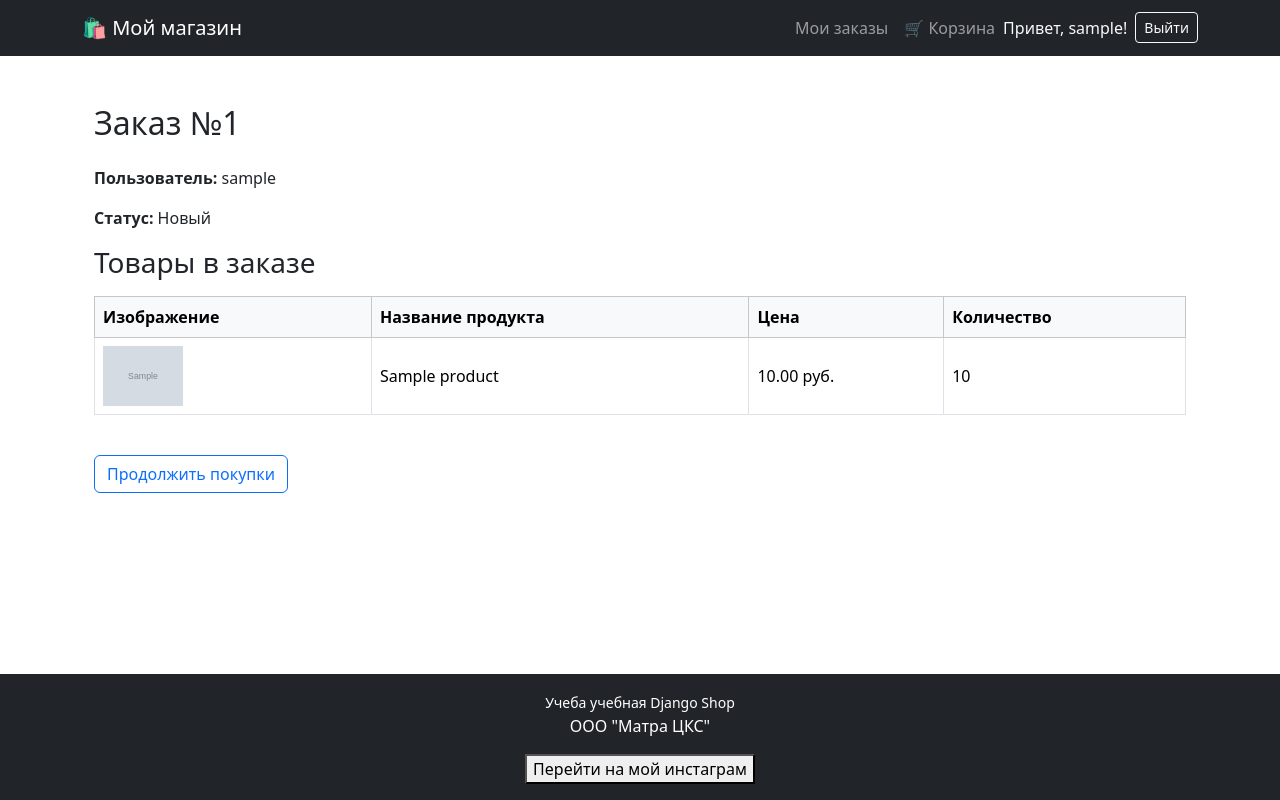
After one commit to khlemanenka99-ai/djanga_magaz, a Django app: page /order/1 in a window 1280 px wide. The commit adds this page. Run offline with Django 5.2, Linux system fonts and the light colour scheme; a user stored in the database is signed in; tables that the repository leaves empty hold one stand-in row (values such as "Sample post"); grey boxes marked "Sample" are stand-in pictures.

Commit message:
домашнее задание

```diff
--- a/myapp/admin.py
+++ b/myapp/admin.py
@@ -42,5 +42,6 @@ class OrderItemInline(admin.TabularInline):
 @admin.register(Orders)
 class OrdersAdmin(admin.ModelAdmin):
     inlines = [OrderItemInline]
-    list_display = ('user', 'status', 'phone', 'address',)
+    list_display = ('user', 'status', 'phone', 'address', 'created_at', 'updated_at',)
     list_filter = ('status',)
+    search_fields = ('user__username',)
--- a/myapp/models.py
+++ b/myapp/models.py
@@ -38,9 +38,16 @@ class ProductImage(models.Model):
 
 class Orders(models.Model):
     user = models.ForeignKey(User, on_delete=models.CASCADE, related_name='orders')
-    status = models.CharField(max_length=50, default='Новый')
+    STATUS_CHOICES = [
+        ('new', 'Новый'),
+        ('paid', 'Оплачен'),
+        ('sent', 'Отправлен'),
+    ]
+    status = models.CharField(max_length=10, choices=STATUS_CHOICES, default='new')
     address = models.CharField(max_length=255, help_text='Адрес доставки')
     phone = models.CharField(max_length=20, help_text='Телефон клиента')
+    created_at = models.DateTimeField(auto_now_add=True, null=True)
+    updated_at = models.DateTimeField(auto_now=True, null=True)
 
 class OrderItem(models.Model):
     order = models.ForeignKey(Orders, on_delete=models.CASCADE, related_name='items')
--- a/myapp/urls.py
+++ b/myapp/urls.py
@@ -1,7 +1,8 @@
 from django.contrib.auth.views import LoginView, LogoutView
 from django.urls import path
 
-from .views import products_view, product_detail, register_view, add_to_cart, cart_view, remove_from_cart, create_order
+from .views import products_view, product_detail, register_view, add_to_cart, cart_view, remove_from_cart, create_order, \
+    order, orders_ditail
 
 urlpatterns = [
     path('', products_view, name='products'),
@@ -13,5 +14,7 @@ urlpatterns = [
     path('cart/add/<int:product_id>', add_to_cart, name='add_to_cart'),
     path('cart/remove/<int:product_id>', remove_from_cart, name='remove_from_cart'),
     path('create_order', create_order, name='create_order'),
-    path('create_order/success', create_order, name='success')
+    path('create_order/success', create_order, name='success'),
+    path('order/', order, name='order'),
+    path('order/<int:order_id>', orders_ditail, name='order_detail')
 ]
--- a/myapp/views.py
+++ b/myapp/views.py
@@ -3,7 +3,7 @@ from django.contrib.auth.decorators import login_required
 from django.db.models import Q
 from django.shortcuts import render, get_object_or_404, redirect
 from .forms import RegisterForm, OrderForm
-from .models import Product, Category, OrderItem
+from .models import Product, Category, OrderItem, Orders
 
 
 def register_view(request):
@@ -121,17 +121,15 @@ def create_order(request):
     if request.method == 'POST':
         form = OrderForm(request.POST)
         if form.is_valid():
-            order = form.save(commit=False)
-            order.user = request.user
-            order.save()
-
             cart = request.session.get('cart', {})
             if not cart:
                 return render(request, 'create_order.html', {
                     'form': form,
                     'error_message': 'Ваша корзина пуста.'
                 })
-
+            order = form.save(commit=False)
+            order.user = request.user
+            order.save()
             for product_id_str, quantity in cart.items():
                 product_id = int(product_id_str)
                 product = get_object_or_404(Product, pk=product_id)
@@ -139,7 +137,7 @@ def create_order(request):
                 if not product.in_stock or product.quantity < quantity:
                     return render(request, 'create_order.html', {
                         'form': form,
-                        'error_message': '.'
+                        'error_message': f"Товар {product.name} недоступен в нужном количестве."
                     })
 
                 OrderItem.objects.create(
@@ -151,11 +149,21 @@ def create_order(request):
             request.session['cart'] = {}
             request.session.modified = True
 
-            return render(request, 'success.html')
+            return render(request, 'success.html', {'order': order})
     else:
         form = OrderForm()
 
     return render(request, 'create_order.html', {'form': form})
+
+@login_required(login_url='/login/')
+def order(request):
+    orders = Orders.objects.filter(user=request.user)
+    return render(request, 'order.html', {'orders': orders})
+
+@login_required(login_url='/login/')
+def orders_ditail(request, order_id):
+    order = Orders.objects.get(id=order_id)
+    return render(request, 'orders_ditail.html', {'order': order})
 
 
 # TELEGRAM_BOT_TOKEN = '7800961465:AAGUnuhuN7EBnYbe1t6CmOOPvnZtOUC3-Jo'
--- a/myproject/settings.py
+++ b/myproject/settings.py
@@ -113,7 +113,7 @@ AUTH_PASSWORD_VALIDATORS = [
 
 LANGUAGE_CODE = 'en-us'
 
-TIME_ZONE = 'UTC'
+TIME_ZONE = 'Europe/Minsk'
 
 USE_I18N = True
 
--- a/templates/base.html
+++ b/templates/base.html
@@ -16,23 +16,24 @@
 
             <div class="collapse navbar-collapse">
                 <ul class="navbar-nav ms-auto">
+                    <a class="nav-link" href="{% url 'order' %}">Мои заказы</a>
+                    <li class="nav-item">
+                        <a class="nav-link" href="{% url 'cart_view' %}">🛒 Корзина</a>
+                    </li>
                     {% if user.is_authenticated %}
-                        <li class="nav-item me-3 text-light">
+                        <li class="nav-item me-2 mt-2 text-light">
                             Привет, {{ user.username }}!
                         </li>
                         <li class="nav-item">
                             <form method="post" action="{% url 'logout' %}" class="d-inline">
                                 {% csrf_token %}
-                                <button class="btn btn-outline-light btn-sm" type="submit">Выйти</button>
+                                <button class="btn mt-1 btn-outline-light btn-sm" type="submit">Выйти</button>
                             </form>
                         </li>
                     {% else %}
                         <li class="nav-item"><a class="nav-link" href="{% url 'login' %}">Войти</a></li>
                         <li class="nav-item"><a class="nav-link" href="{% url 'register' %}">Регистрация</a></li>
                     {% endif %}
-                    <li class="nav-item">
-                        <a class="nav-link" href="{% url 'cart_view' %}">🛒 Корзина</a>
-                    </li>
                 </ul>
             </div>
         </div>
--- /dev/null
+++ b/templates/orders_ditail.html
@@ -0,0 +1,50 @@
+{% extends 'base.html' %}
+
+{% block content %}
+<div class="container my-4">
+    <h2 class="mb-4">Заказ №{{ order.id }}</h2>
+
+    <div class="mb-3">
+        <p><strong>Пользователь:</strong> {{ order.user.username }}</p>
+        <p><strong>Статус:</strong> {{ order.get_status_display }}</p>
+        <!-- сюда можно добавить другие поля, например, дату, сумму и т.п -->
+    </div>
+
+    <h3 class="mb-3">Товары в заказе</h3>
+    {% if order.items.all %}
+    <div class="table-responsive">
+        <table class="table table-bordered align-middle">
+            <thead class="table-light">
+                <tr>
+                    <th>Изображение</th>
+                    <th>Название продукта</th>
+                    <th>Цена</th>
+                    <th>Количество</th>
+                </tr>
+            </thead>
+            <tbody>
+                {% for item in order.items.all %}
+                <tr>
+                    <td>
+                        {% if item.product.image %}
+                        <img src="{{ item.product.image.url }}" alt="{{ item.product.name }}" style="width: 80px; height: auto;">
+                        {% else %}
+                        Нет изображения
+                        {% endif %}
+                    </td>
+                    <td>{{ item.product.name }}</td>
+                    <td>{{ item.product.price }} руб.</td>
+                    <td>{{ item.quantity }}</td>
+                </tr>
+                {% endfor %}
+            </tbody>
+        </table>
+    </div>
+    {% else %}
+    <p>Нет товаров в этом заказе.</p>
+    {% endif %}
+    <a href="{% url 'products' %}" class="btn btn-outline-primary mt-4">
+        Продолжить покупки
+    </a>
+</div>
+{% endblock %}
--- a/templates/success.html
+++ b/templates/success.html
@@ -6,6 +6,7 @@
 <body>
     <div class="container">
         <h1>Операция успешно выполнена!</h1>
+        <p>Номер вашего заказа {{ order.id }}</p>
         <p>В течении часа с вами свяжется наш менеджер</p>
     </div>
 <a href="{% url 'products' %}" class="btn btn-outline-primary">Продолжить покупки</a>
```
Also changed, not shown: templates/order.html (added, +43 -0 lines), templates/order_form.html (deleted, +0 -12 lines), media/products/notebook-entry-level.jpg (added), myapp/migrations/0003_product_quantity.py (added), myapp/migrations/0004_orders_orderitem.py (added), myapp/migrations/0005_rename_orders_orderitem_order.py (added), myapp/migrations/0006_alter_product_quantity.py (added), myapp/migrations/0007_remove_orders_status_orders_created_at_and_more.py (added), myapp/migrations/0008_orders_status.py (added).
